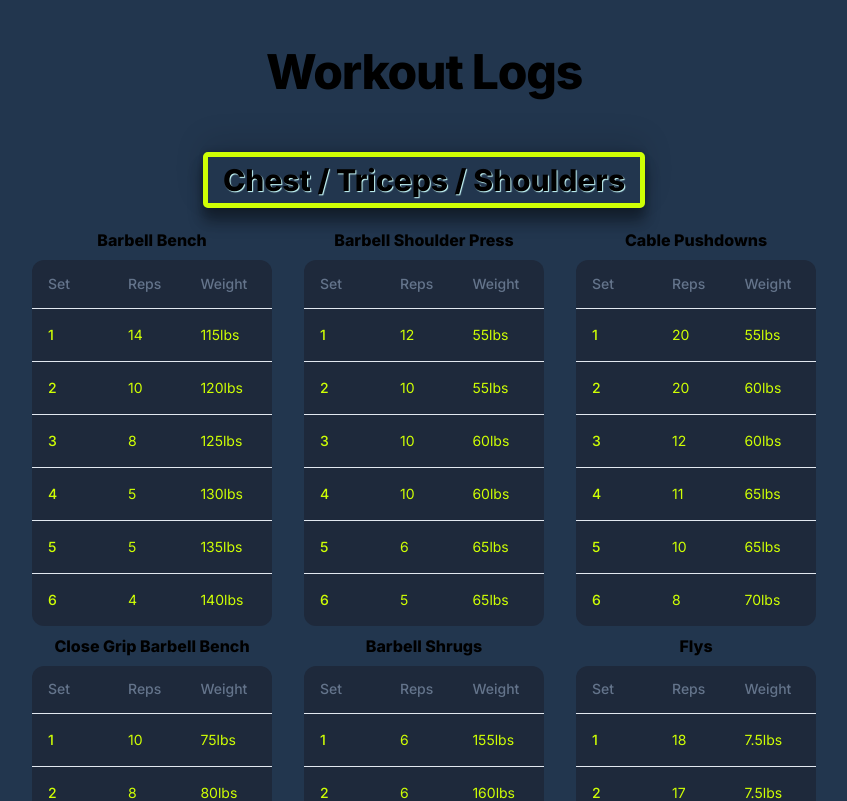
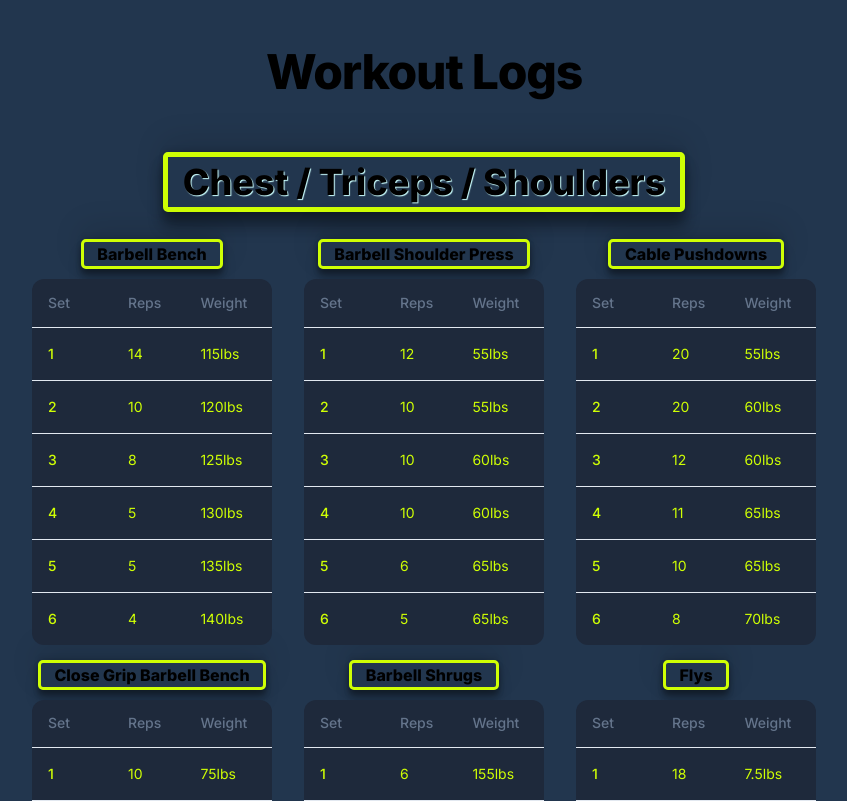
Before and after one commit to LRSORRENTI/workout-logs, a Next.js app: page / in a window 1280 px wide. Shown: the top 801 px of the page, without its empty margins (220-1067 px from the left). Built offline with nearby package versions, Linux system fonts and the light colour scheme.

Commit message:
added styling changes to each exercise title

```diff
--- a/src/app/tableStyles.css
+++ b/src/app/tableStyles.css
@@ -40,3 +40,17 @@
 .table-color {
   color: #cfff04;
 }
+
+.lift-title {
+  border: 3px solid #cfff04;
+  width: fit-content;
+  margin: auto;
+  margin-bottom: 10px;
+  margin-top: 15px;
+  border-radius: 5px;
+  padding-left: 5%;
+  padding-right: 5%;
+  box-shadow: rgba(0, 0, 0, 0.25) 0px 5px 5px,
+    rgba(0, 0, 0, 0.12) 0px -12px 30px, rgba(0, 0, 0, 0.12) 0px 4px 6px,
+    rgba(0, 0, 0, 0.17) 0px 12px 13px, rgba(0, 0, 0, 0.09) 0px -3px 5px;
+}
--- a/src/components/ChestTriShoulders.tsx
+++ b/src/components/ChestTriShoulders.tsx
@@ -12,13 +12,13 @@ import {
     return (
       <>
       <div className="wrap-p">
-      <p className="main-p-chest text-center text-3xl mb-3">Chest / Triceps / Shoulders</p>
+      <p className="main-p-chest text-center text-1xl sm:text-2xl md:text-4xl mb-3">Chest / Triceps / Shoulders</p>
       </div>
       <div className="flex justify-center">
         <div className="flex justify-center max-w-4xl">
           <div className="flex justify-center flex-col sm:flex-row sm:flex-wrap">
           <div className="table-wrap">
-          <p className="flex justify-center text-1xl font-extrabold mb-2" >Barbell Bench</p>
+          <p className="flex justify-center text-1xl font-extrabold mb-2 lift-title" >Barbell Bench</p>
   <Table className="w-60 bg-slate-800 rounded-xl mx-4 table-wrap table-color">
   <TableHeader>
     <TableRow>
@@ -62,7 +62,7 @@ import {
 </Table>
 </div>
 <div className="table-wrap">
-<p className="flex justify-center text-1xl font-extrabold mb-2" >Barbell Shoulder Press</p>
+<p className="flex justify-center text-1xl font-extrabold mb-2 lift-title" >Barbell Shoulder Press</p>
 <Table className="w-60 bg-slate-800 rounded-xl mx-4 table-color">
   <TableHeader>
     <TableRow>
@@ -106,7 +106,7 @@ import {
 </Table>
 </div>
 <div className="table-wrap">
-<p className="flex justify-center text-1xl font-extrabold mb-2" >Cable Pushdowns</p>
+<p className="flex justify-center text-1xl font-extrabold mb-2 lift-title" >Cable Pushdowns</p>
 <Table className="w-60 bg-slate-800 rounded-xl mx-4 table-color">
   <TableHeader>
 <TableRow>
@@ -150,7 +150,7 @@ import {
 </Table>
 </div>
 <div className="table-wrap">
-<p className="flex justify-center text-1xl font-extrabold mb-2" >Close Grip Barbell Bench</p>
+<p className="flex justify-center text-1xl font-extrabold mb-2 lift-title" >Close Grip Barbell Bench</p>
 <Table className="w-60 bg-slate-800 rounded-xl mx-4 table-color">
   <TableHeader>
     <TableRow>
@@ -194,7 +194,7 @@ import {
 </Table>
 </div>
 <div className="table-wrap">
-<p className="flex justify-center text-1xl font-extrabold mb-2">Barbell Shrugs</p>
+<p className="flex justify-center text-1xl font-extrabold mb-2 lift-title">Barbell Shrugs</p>
 <Table className="w-60 bg-slate-800 rounded-xl mx-4 table-color">
   <TableHeader>
     <TableRow>
@@ -238,7 +238,7 @@ import {
 </Table>
 </div>
 <div className="table-wrap">
-<p className="flex justify-center text-1xl font-extrabold mb-2">Flys</p>
+<p className="flex justify-center text-1xl font-extrabold mb-2 lift-title">Flys</p>
 <Table className="w-60 bg-slate-800 rounded-xl mx-4 table-color">
   <TableHeader>
     <TableRow>
```
